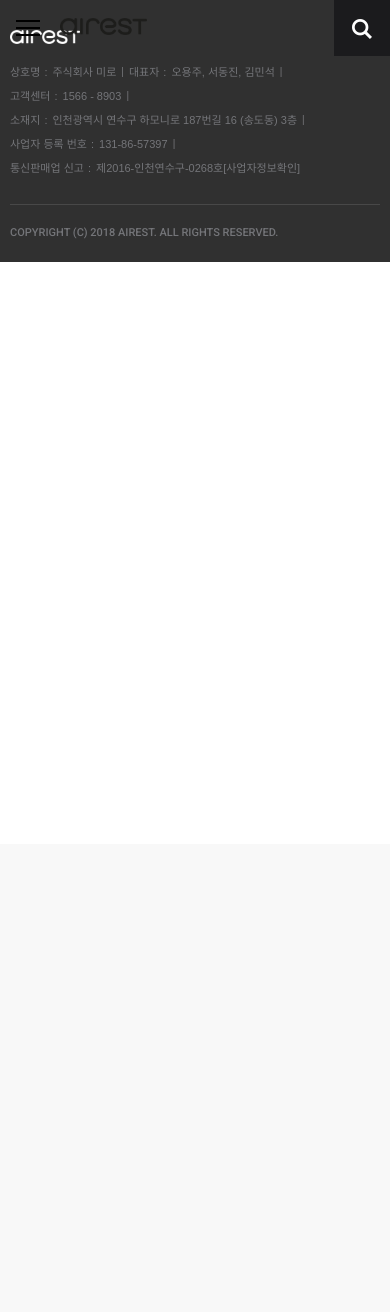
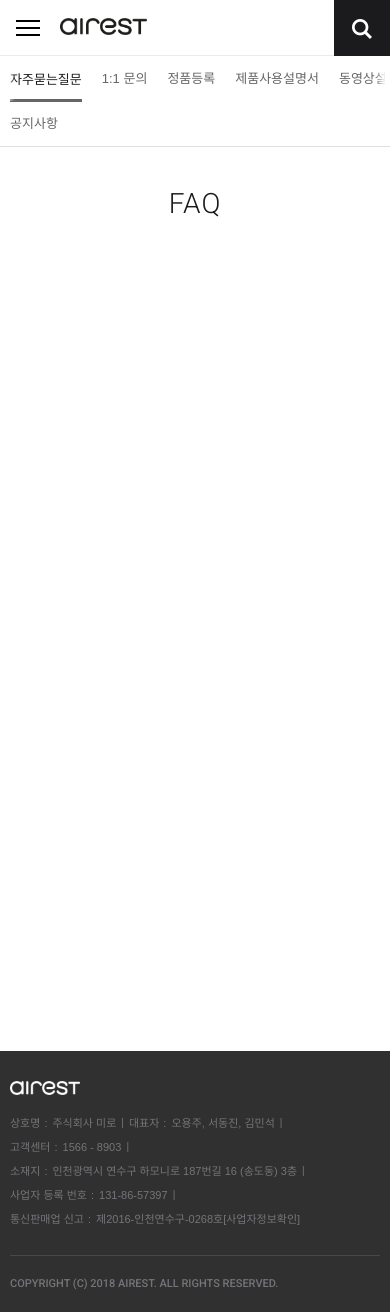
Before and after one commit to movementk/airest, a PHP site: page /mobile/sub.php in a window 390 px wide. Before the commit the page ends 262 px from the top, so only its background shows below. Run offline with PHP 8.4, Linux system fonts and the light colour scheme; some libraries are stand-ins or nearby versions; some web fonts are replaced.

Commit message:
모바일 서브 가이드 퍼블리싱

```diff
--- a/inc/header.php
+++ b/inc/header.php
@@ -80,14 +80,14 @@
                     <li><a href="/customer/video_manual.php">동영상설명서</a></li>
                     <li><a href="/customer/as_delivery.php">배송A/S안내</a></li>
                     <li><a href="/customer/notice_list.php">공지사항</a></li>
-                    <li><a href="#">리뷰</a></li>
+                    <li><a href="https://smartstore.naver.com/miro2017/premiumreview?cp=1" target="_blank">리뷰</a></li>
                 </ul>
             </li>
             <li>
                 <a href="/event/event_list.php">EVENT <span></span></a>
             </li>
             <li>
-                <a href="#">SHOP <span></span></a>
+                <a href="https://smartstore.naver.com/miro2017" target="_blank">SHOP <span></span></a>
             </li>
         </ul>
     </div>
--- a/mobile/assets/css/default.css
+++ b/mobile/assets/css/default.css
@@ -137,6 +137,8 @@ label {
 
 #header {
   position: fixed;
+  top: 0;
+  left: 0;
   width: 100%;
   height: 56px;
   z-index: 200;
--- a/mobile/assets/css/default.scss
+++ b/mobile/assets/css/default.scss
@@ -40,6 +40,8 @@ label {
 // header
 #header {
     position: fixed;
+    top: 0;
+    left: 0;
     width: 100%;
     height: 56px;
     z-index: 200;
--- a/mobile/assets/css/sub.css
+++ b/mobile/assets/css/sub.css
@@ -100,6 +100,8 @@ address {
       padding-left: 5px;
       padding-right: 5px; }
 
+#header {
+  border-bottom: 1px solid #ebebeb; }
   #header .logo a .default {
     display: none !important; }
   #header .logo a .scrolled-logo {
@@ -107,4 +109,79 @@ address {
   #header .btn-nav span.bar {
     background-color: #000; }
 
+.scrolled #header {
+  border-bottom: 0; }
+
+#snb-menu {
+  position: relative;
+  overflow-x: scroll;
+  z-index: 2;
+  border-bottom: 1px solid #dfdfdf; }
+  #snb-menu:before {
+    position: fixed;
+    top: 56px;
+    left: 0;
+    display: block;
+    width: 15px;
+    height: 45px;
+    z-index: 2;
+    content: " ";
+    background-image: url(/mobile/assets/images/sub/bg_snb_menu_left.png);
+    background-size: 100% auto; }
+  #snb-menu:after {
+    position: fixed;
+    top: 56px;
+    right: 0;
+    display: block;
+    width: 15px;
+    height: 45px;
+    z-index: 2;
+    content: " ";
+    background-image: url(/mobile/assets/images/sub/bg_snb_menu_right.png);
+    background-size: 100% auto; }
+  #snb-menu .snb-list {
+    width: 595px;
+    height: 46px; }
+    #snb-menu .snb-list > li {
+      float: left; }
+      #snb-menu .snb-list > li > a {
+        position: relative;
+        display: block;
+        font-size: 13px;
+        color: #666;
+        font-weight: 300;
+        line-height: 45px;
+        margin: 0 10px; }
+        #snb-menu .snb-list > li > a span {
+          display: none; }
+      #snb-menu .snb-list > li:last-child {
+        margin-right: 0; }
+      #snb-menu .snb-list > li.active > a {
+        color: #1b1b1d;
+        font-weight: 400; }
+        #snb-menu .snb-list > li.active > a > span {
+          position: absolute;
+          bottom: -1px;
+          left: 0;
+          display: block;
+          width: 100%;
+          height: 3px;
+          z-index: 1;
+          background-color: #666; }
+
+.page-header {
+  text-align: center;
+  padding: 40px 0 30px; }
+  .page-header > h2 {
+    font-size: 28px;
+    color: #1b1b1d;
+    font-weight: 300;
+    letter-spacing: 1px;
+    font-family: 'roboto', serif; }
+
+.sub {
+  padding-top: 56px; }
+  .sub #content {
+    height: 800px; }
+
 /*# sourceMappingURL=sub.css.map */
--- a/mobile/assets/css/sub.scss
+++ b/mobile/assets/css/sub.scss
@@ -1,6 +1,7 @@
 @import 'common';
 
 #header {
+    border-bottom: 1px solid #ebebeb;
     .logo {
         a {
             .default {
@@ -19,3 +20,100 @@
         }
     }
 }
+
+.scrolled {
+    #header {
+        border-bottom: 0;
+    }
+}
+
+// snb-menu
+#snb-menu {
+    position: relative;
+    overflow-x: scroll;
+    z-index: 2;
+    border-bottom: 1px solid #dfdfdf;
+    &:before {
+        position: fixed;
+        top: 56px;
+        left: 0;
+        display: block;
+        width: 15px;
+        height: 45px;
+        z-index: 2;
+        content: " ";
+        background-image: url(/mobile/assets/images/sub/bg_snb_menu_left.png);
+        background-size: 100% auto;
+    }
+    &:after {
+        position: fixed;
+        top: 56px;
+        right: 0;
+        display: block;
+        width: 15px;
+        height: 45px;
+        z-index: 2;
+        content: " ";
+        background-image: url(/mobile/assets/images/sub/bg_snb_menu_right.png);
+        background-size: 100% auto;
+    }
+    .snb-list {
+        width: 595px;
+        height: 46px;
+        > li {
+            float: left;
+            > a {
+                position: relative;
+                display: block;
+                font-size: 13px;
+                color: #666;
+                font-weight: 300;
+                line-height: 45px;
+                margin: 0 10px;
+                span {
+                    display: none;
+                }
+            }
+            &:last-child {
+                margin-right: 0;
+            }
+            &.active {
+                > a {
+                    color: #1b1b1d;
+                    font-weight: 400;
+                    > span {
+                        position: absolute;
+                        bottom: -1px;
+                        left: 0;
+                        display: block;
+                        width: 100%;
+                        height: 3px;
+                        z-index: 1;
+                        background-color: #666;
+                    }
+                }
+            }
+        }
+    }
+}
+
+// page-header
+.page-header {
+    text-align: center;
+    padding: 40px 0 30px;
+    > h2 {
+        font-size: 28px;
+        color: #1b1b1d;
+        font-weight: 300;
+        letter-spacing: 1px;
+        @include roboto();
+    }
+}
+
+// sub
+.sub {
+    padding-top: 56px;
+    #content {
+        height: 800px;
+    }
+}
--- a/mobile/inc/header.php
+++ b/mobile/inc/header.php
@@ -71,14 +71,14 @@
                     <li><a href="#">동영상설명서</a></li>
                     <li><a href="#">배송A/S안내</a></li>
                     <li><a href="#">공지사항</a></li>
-                    <li><a href="#">리뷰</a></li>
+                    <li><a href="https://smartstore.naver.com/miro2017/premiumreview?cp=1" target="_blank">리뷰</a></li>
                 </ul>
             </li>
             <li>
                 <a href="#">EVENT <span></span></a>
             </li>
             <li>
-                <a href="#">SHOP <span></span></a>
+                <a href="https://smartstore.naver.com/miro2017" target="_blank">SHOP <span></span></a>
             </li>
         </ul>
         <div class="nav-banner">
--- a/mobile/sub.php
+++ b/mobile/sub.php
@@ -1,10 +1,26 @@
 <?php require_once($_SERVER['DOCUMENT_ROOT'].'/mobile/inc/dochead.php'); ?>
 <link rel="stylesheet" href="/mobile/assets/css/sub.css">
 </head>
-<body class="sub">
+<body class="sub ">
     <?php require_once($_SERVER['DOCUMENT_ROOT'].'/mobile/inc/header.php'); ?>
 
+    <!-- snb-menu -->
+    <nav id="snb-menu">
+        <ul class="snb-list">
+            <li class="active"><a href="#">자주묻는질문 <span></span></a></li>
+            <li><a href="#">1:1 문의 <span></span></a></li>
+            <li><a href="#">정품등록 <span></span></a></li>
+            <li><a href="#">제품사용설명서 <span></span></a></li>
+            <li><a href="#">동영상설명서 <span></span></a></li>
+            <li><a href="#">배송 및 A/S안내 <span></span></a></li>
+            <li><a href="#">공지사항 <span></span></a></li>
+        </ul>
+    </nav>
 
+    <!-- page-header -->
+    <div class="page-header">
+        <h2>FAQ</h2>
+    </div>
 
     <!-- Sub Content Start -->
     <main id="content" class="introduce">
```
Also changed, not shown: mobile/assets/images/sub/bg_snb_menu_left.png (added), mobile/assets/images/sub/bg_snb_menu_right.png (added), 2 other files. Lines whose indentation alone changed are shown as unchanged.
